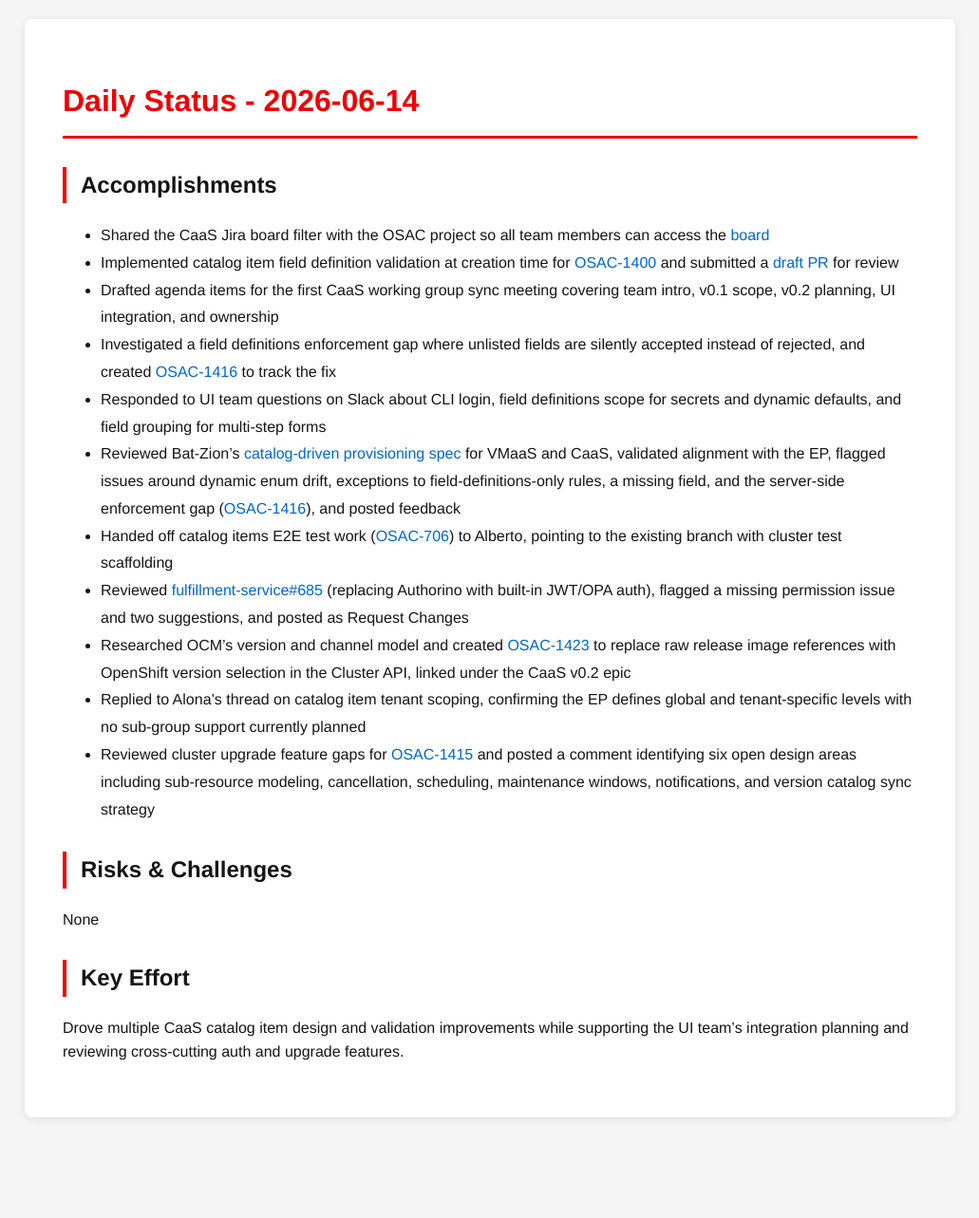
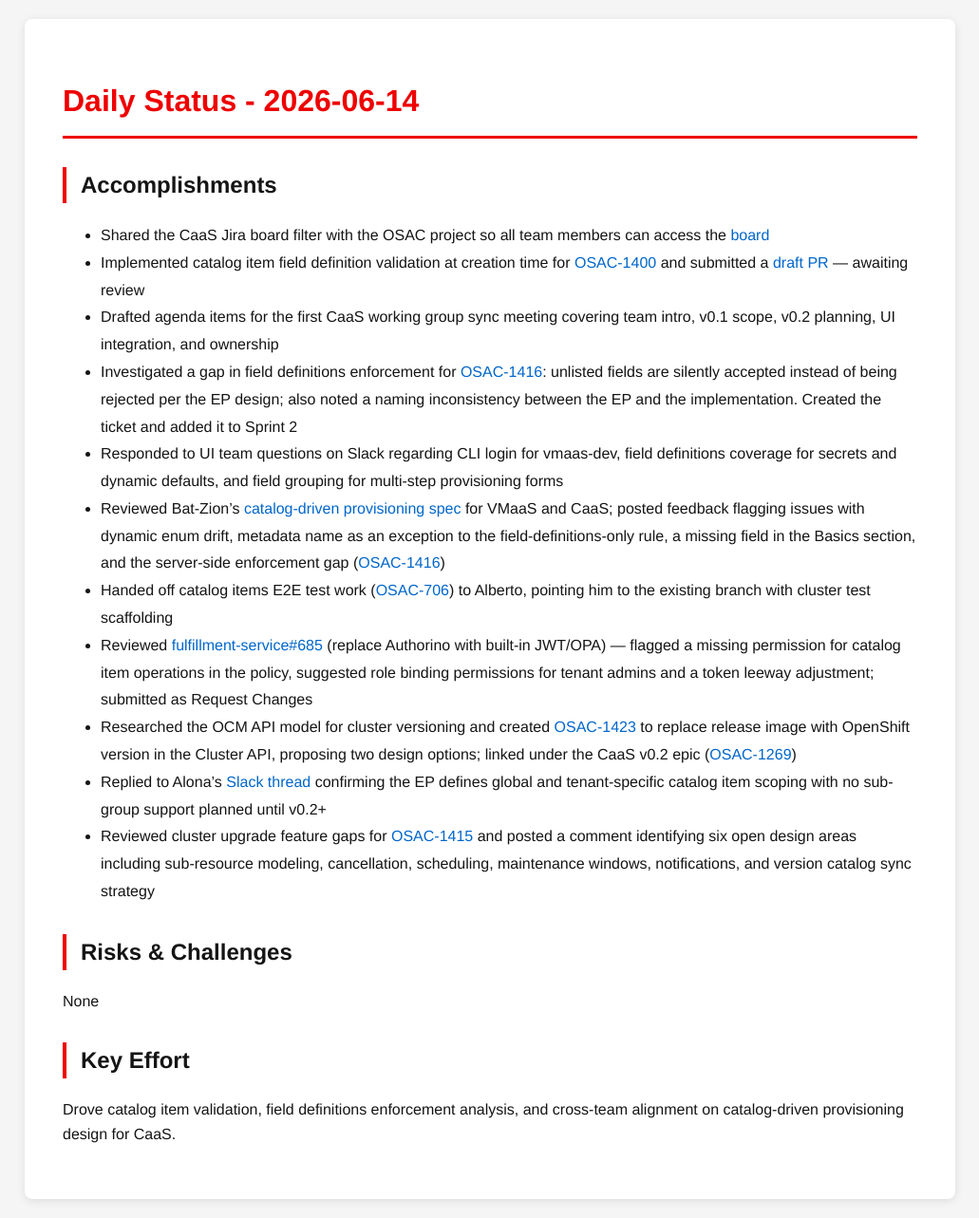
Before and after one commit to tzvatot/daily-status, a Jekyll site: the page built from 2026-06-14.md, in a window 1280 px wide. Shown: the whole page at 95% size, without its empty margins (124-1155 px from the left). Built offline with Jekyll 4.4.1, drawn with Linux system fonts in a browser that asks for light colours; before the commit the page ends 1197 px from its top, so only the background shows below that.

Commit message:
Daily status update - 2026-06-14

```diff
--- a/2026-06-14.md
+++ b/2026-06-14.md
@@ -8,19 +8,19 @@
 
 ## Accomplishments
 - Shared the CaaS Jira board filter with the OSAC project so all team members can access the [board](https://redhat.atlassian.net/jira/software/c/projects/OSAC/boards/12411)
-- Implemented catalog item field definition validation at creation time for [OSAC-1400](https://redhat.atlassian.net/browse/OSAC-1400) and submitted a [draft PR](https://github.com/osac-project/fulfillment-service/pull/691) for review
+- Implemented catalog item field definition validation at creation time for [OSAC-1400](https://redhat.atlassian.net/browse/OSAC-1400) and submitted a [draft PR](https://github.com/osac-project/fulfillment-service/pull/691) — awaiting review
 - Drafted agenda items for the first CaaS working group sync meeting covering team intro, v0.1 scope, v0.2 planning, UI integration, and ownership
-- Investigated a field definitions enforcement gap where unlisted fields are silently accepted instead of rejected, and created [OSAC-1416](https://redhat.atlassian.net/browse/OSAC-1416) to track the fix
-- Responded to UI team questions on Slack about CLI login, field definitions scope for secrets and dynamic defaults, and field grouping for multi-step forms
-- Reviewed Bat-Zion's [catalog-driven provisioning spec](https://gist.github.com/batzionb/d6bb05faf56a1d8e9bf7ee194aa1356f) for VMaaS and CaaS, validated alignment with the EP, flagged issues around dynamic enum drift, exceptions to field-definitions-only rules, a missing field, and the server-side enforcement gap ([OSAC-1416](https://redhat.atlassian.net/browse/OSAC-1416)), and posted feedback
-- Handed off catalog items E2E test work ([OSAC-706](https://redhat.atlassian.net/browse/OSAC-706)) to Alberto, pointing to the existing branch with cluster test scaffolding
-- Reviewed [fulfillment-service#685](https://github.com/osac-project/fulfillment-service/pull/685) (replacing Authorino with built-in JWT/OPA auth), flagged a missing permission issue and two suggestions, and posted as Request Changes
-- Researched OCM's version and channel model and created [OSAC-1423](https://redhat.atlassian.net/browse/OSAC-1423) to replace raw release image references with OpenShift version selection in the Cluster API, linked under the CaaS v0.2 epic
-- Replied to Alona's thread on catalog item tenant scoping, confirming the EP defines global and tenant-specific levels with no sub-group support currently planned
+- Investigated a gap in field definitions enforcement for [OSAC-1416](https://redhat.atlassian.net/browse/OSAC-1416): unlisted fields are silently accepted instead of being rejected per the EP design; also noted a naming inconsistency between the EP and the implementation. Created the ticket and added it to Sprint 2
+- Responded to UI team questions on Slack regarding CLI login for vmaas-dev, field definitions coverage for secrets and dynamic defaults, and field grouping for multi-step provisioning forms
+- Reviewed Bat-Zion's [catalog-driven provisioning spec](https://gist.github.com/batzionb/d6bb05faf56a1d8e9bf7ee194aa1356f) for VMaaS and CaaS; posted feedback flagging issues with dynamic enum drift, metadata name as an exception to the field-definitions-only rule, a missing field in the Basics section, and the server-side enforcement gap ([OSAC-1416](https://redhat.atlassian.net/browse/OSAC-1416))
+- Handed off catalog items E2E test work ([OSAC-706](https://redhat.atlassian.net/browse/OSAC-706)) to Alberto, pointing him to the existing branch with cluster test scaffolding
+- Reviewed [fulfillment-service#685](https://github.com/osac-project/fulfillment-service/pull/685) (replace Authorino with built-in JWT/OPA) — flagged a missing permission for catalog item operations in the policy, suggested role binding permissions for tenant admins and a token leeway adjustment; submitted as Request Changes
+- Researched the OCM API model for cluster versioning and created [OSAC-1423](https://redhat.atlassian.net/browse/OSAC-1423) to replace release image with OpenShift version in the Cluster API, proposing two design options; linked under the CaaS v0.2 epic ([OSAC-1269](https://redhat.atlassian.net/browse/OSAC-1269))
+- Replied to Alona's [Slack thread](https://redhat-internal.slack.com/archives/C0B8GS1E8BS/p1781434297571249) confirming the EP defines global and tenant-specific catalog item scoping with no sub-group support planned until v0.2+
 - Reviewed cluster upgrade feature gaps for [OSAC-1415](https://redhat.atlassian.net/browse/OSAC-1415) and posted a comment identifying six open design areas including sub-resource modeling, cancellation, scheduling, maintenance windows, notifications, and version catalog sync strategy
 
 ## Risks & Challenges
 None
 
 ## Key Effort
-Drove multiple CaaS catalog item design and validation improvements while supporting the UI team's integration planning and reviewing cross-cutting auth and upgrade features.
+Drove catalog item validation, field definitions enforcement analysis, and cross-team alignment on catalog-driven provisioning design for CaaS.
```
